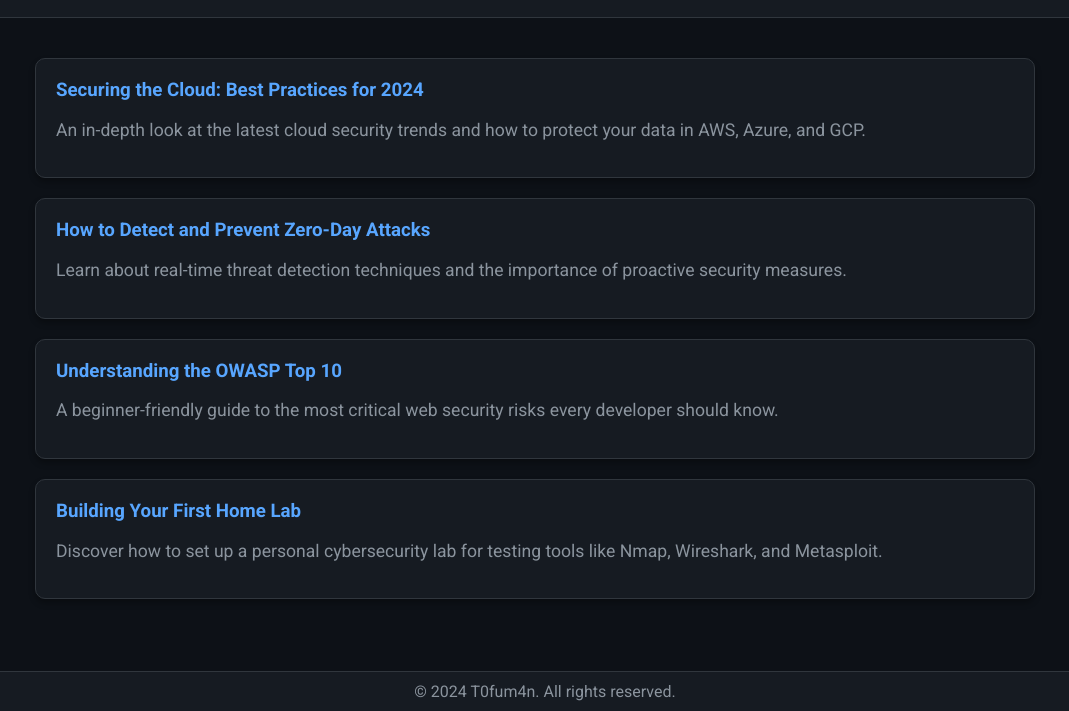
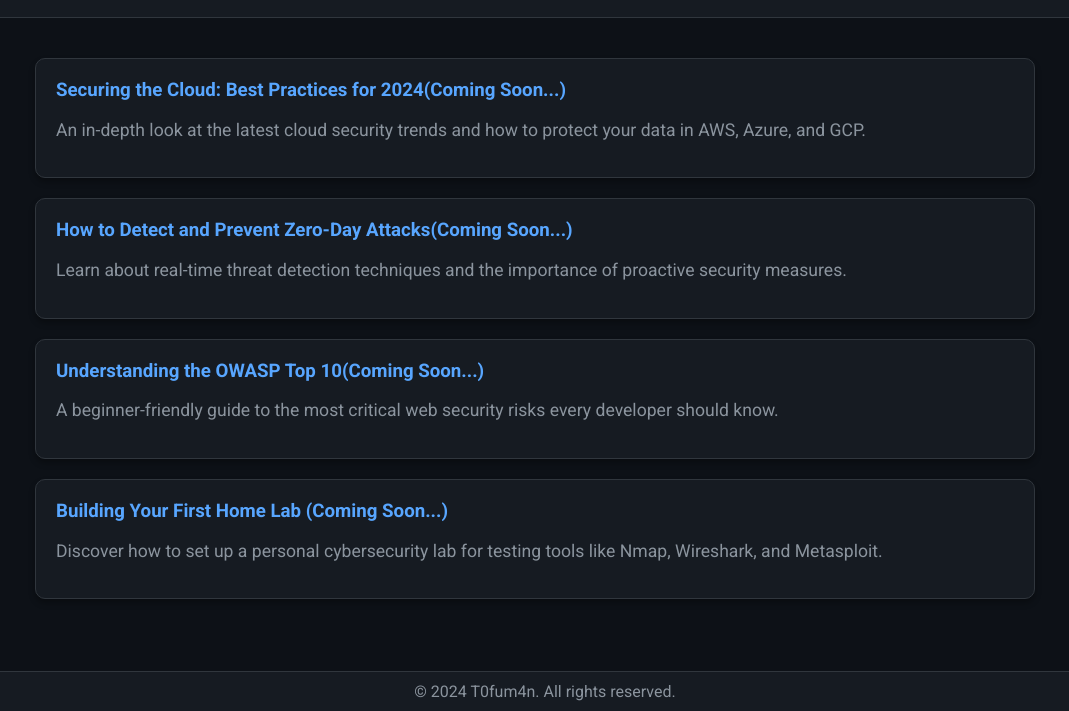
Before and after one commit to t0fum4n/Website, a plain HTML site: page articles.html in a window 1280 px wide. Shown: the part 89-800 px from the top of the page, without its empty margins (105-1174 px from the left). Drawn offline with Linux system fonts and the light colour scheme.

Commit message:
updated contact.html and articles.html

```diff
--- a/articles.html
+++ b/articles.html
@@ -89,22 +89,22 @@
 
     <section class="content">
         <div class="article">
-            <h3>Securing the Cloud: Best Practices for 2024</h3>
+            <h3>Securing the Cloud: Best Practices for 2024(Coming Soon...)</h3>
             <p>An in-depth look at the latest cloud security trends and how to protect your data in AWS, Azure, and GCP.</p>
         </div>
 
         <div class="article">
-            <h3>How to Detect and Prevent Zero-Day Attacks</h3>
+            <h3>How to Detect and Prevent Zero-Day Attacks(Coming Soon...)</h3>
             <p>Learn about real-time threat detection techniques and the importance of proactive security measures.</p>
         </div>
 
         <div class="article">
-            <h3>Understanding the OWASP Top 10</h3>
+            <h3>Understanding the OWASP Top 10(Coming Soon...)</h3>
             <p>A beginner-friendly guide to the most critical web security risks every developer should know.</p>
         </div>
 
         <div class="article">
-            <h3>Building Your First Home Lab</h3>
+            <h3>Building Your First Home Lab (Coming Soon...)</h3>
             <p>Discover how to set up a personal cybersecurity lab for testing tools like Nmap, Wireshark, and Metasploit.</p>
         </div>
     </section>
```
Also changed, not shown: contact.html (+1 -1 lines).
